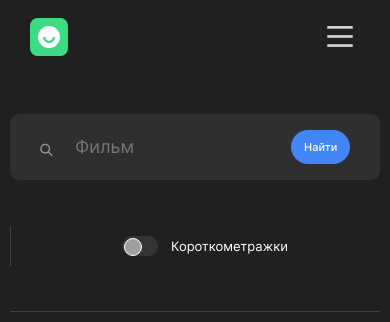
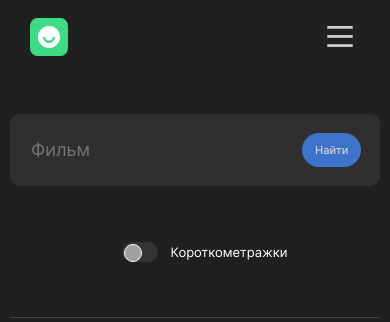
Before and after one commit to m-golovatenko/movies-explorer-frontend, a React (Create React App) app: page /movies in a window 390 px wide. In both pictures the pointer is over the button "Найти". Shown: the top 322 px of the page. Built offline with nearby package versions, Linux system fonts and the light colour scheme.

Commit message:
hotfix: change styles

```diff
--- a/src/components/Elements/SearchForm/SearchForm.css
+++ b/src/components/Elements/SearchForm/SearchForm.css
@@ -61,6 +61,11 @@
   line-height: 18px;
   padding: 8px 10.35px;
   margin-left: 21.35px;
+}
+
+.search__submit:hover {
+  opacity: 0.8;
+  cursor: pointer;
 }
 
 .search__short-films {
@@ -144,12 +149,12 @@
     padding-bottom: 45px;
   }
 
-  .search-content {
+  .search__content {
     padding: 19px;
     align-items: center;
   }
 
-  .searh__img {
+  .search__content-img {
     display: none;
   }
 
@@ -165,5 +170,6 @@
     gap: 13px;
     width: 100%;
     justify-content: center;
+    border: none;
   }
 }
--- a/src/components/Footer/Footer.css
+++ b/src/components/Footer/Footer.css
@@ -56,7 +56,7 @@
 }
 
 .footer__content-links-item:hover {
-  opacity: 0.8;
+  opacity: 0.7;
 }
 
 @media (max-width: 540px) {
--- a/src/components/Header/Header.css
+++ b/src/components/Header/Header.css
@@ -26,5 +26,5 @@
 
 .header__logo:hover {
   cursor: pointer;
-  opacity: 0.8;
+  opacity: 0.7;
 }
--- a/src/components/Main/Portfolio/Portfolio.css
+++ b/src/components/Main/Portfolio/Portfolio.css
@@ -37,7 +37,7 @@
   color: #fff;
 }
 .portfolio__list-item-link:hover {
-  opacity: 0.8;
+  opacity: 0.7;
 }
 
 .portfolio__list-item:last-child {
--- a/src/components/Main/Techs/Techs.css
+++ b/src/components/Main/Techs/Techs.css
@@ -117,5 +117,6 @@
     margin-top: 50px;
     flex-wrap: wrap;
     padding: 0 52px;
+    justify-content: flex-start;
   }
 }
--- a/src/components/Navigation/Navigation.css
+++ b/src/components/Navigation/Navigation.css
@@ -38,7 +38,7 @@
 }
 
 .navigation__acc:hover {
-  opacity: 0.8;
+  opacity: 0.7;
 }
 
 .navigation__acc_blue {
@@ -113,7 +113,7 @@
 
 .navigation__auth-login:hover {
   cursor: pointer;
-  opacity: 0.8;
+  opacity: 0.7;
 }
 
 .navigation__burger {
```
